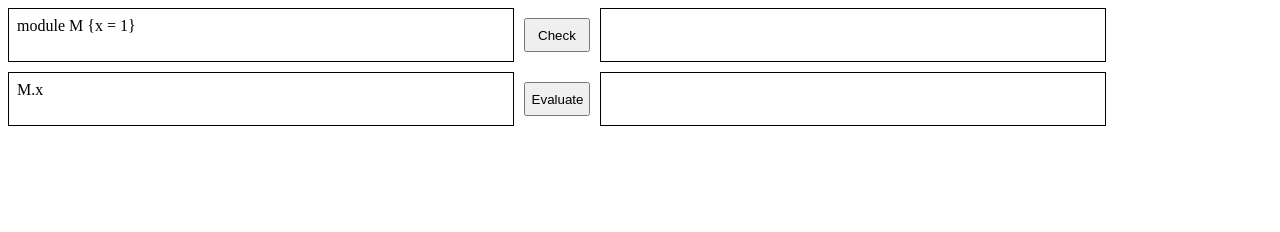
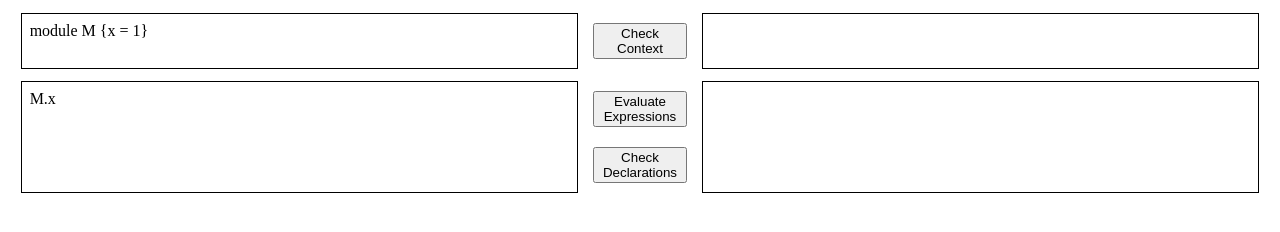
Before and after one commit to UniFormal/UPL, a plain HTML site: page test.html in a window 1280 px wide. Drawn offline with Linux system fonts and the light colour scheme.

Commit message:
Added ability to check Declarations

```diff
--- a/test.html
+++ b/test.html
@@ -6,11 +6,16 @@
     <style>
       .row{
         display: flex;
-        margin-bottom: 10px;
+        margin: 1%;
+        justify-content: space-between;
+      }
+      .col{
+        display: flex;
+        flex-direction: column;
       }
       button{
-        width: 5em;
-        margin: 10px;
+        width: 7em;
+        margin: 10px 0;
       }
       textarea[error="true"]{
         color: red;
@@ -18,7 +23,7 @@
       .grow-wrap {
         /* easy way to plop the elements on top of each other and have them both sized based on the tallest one's height */
         display: grid;
-        width: 40%;
+        width: 45%;
       }
       .grow-wrap::after {
         /* Note the weird space! Needed to prevent jumpy behavior */
@@ -51,15 +56,15 @@
     </style>
     <script type="text/javascript" src="./target/scala-2.13/upl-fastopt/main.js"></script>
     <script type="text/javascript">
-      let prog = null
+      let context = UPL.emptyProgram
 
-      function checkUPL() {
+      function checkContext() {
         const pS = document.getElementById("progIn").value
         const out = document.getElementById("progOut")
         try {
-          prog = UPL.checkProgram(pS)
+          context = UPL.checkProgram(pS)
           out.removeAttribute("error")
-          out.value = UPL.print(prog)
+          out.value = UPL.print(context)
         } catch (error) {
           out.value = error.name +"\n"+ error.message
           out.setAttribute("error","true")
@@ -68,23 +73,22 @@
         out.dispatchEvent(new Event('input', { bubbles: true }));
       }
 
-      function evalUPL() {
+      function UPL_doInContext(UPL_action) {
         // an empty line can be used to separate multiple expressions
-        const eS = document.getElementById("in").value.split("\n\n")
+        const inSs = document.getElementById("in").value.split("\n\n")
         const out = document.getElementById("out")
-        if (prog === null){
-          out.value = "No context to evaluate in, use \"check\" first.\n(Checking an empty program is possible)."
+        if (context === null){
+          out.value = "No context to evaluate in, use \"check\" first."
           out.setAttribute("error","true")
           return
         }
         out.removeAttribute("error")
         out.value = ""
-        eS.forEach(expr => {
+        inSs.forEach(inS => {
           try {
-            out.value += UPL.print(UPL.runIn(prog, expr)) + "\n\n"
-
+            out.value += UPL.print(UPL_action(context, inS)) + "\n\n"
           } catch (error) {
-            out.value = error.name +" : "+ error.message + "\n\n"
+            out.value += error.name +" : "+ error.message + "\n\n"
             out.setAttribute("error","true")
             console.error(error)
           }
@@ -105,7 +109,9 @@
       <div class="grow-wrap">
         <textarea id="progIn" oninput="replicateValue(this)">module M {x = 1}</textarea>
       </div>
-      <button onclick="checkUPL()">Check</button>
+      <div class="col">
+        <button onclick="checkContext()">Check Context</button>
+      </div>
       <div class="grow-wrap">
         <textarea id="progOut" oninput="replicateValue(this)"></textarea>
       </div>
@@ -114,7 +120,10 @@
       <div class="grow-wrap">
         <textarea id="in" oninput="replicateValue(this)">M.x</textarea>
       </div>
-      <button onclick="evalUPL()">Evaluate</button>
+      <div class="col">
+        <button onclick="UPL_doInContext(UPL.runIn)">Evaluate Expressions</button>
+        <button onclick="UPL_doInContext(UPL.checkIn)">Check Declarations</button>
+      </div>
       <div class="grow-wrap">
         <textarea id="out" oninput="replicateValue(this)"></textarea>
       </div>
```
Also changed, not shown: 1 other file.
